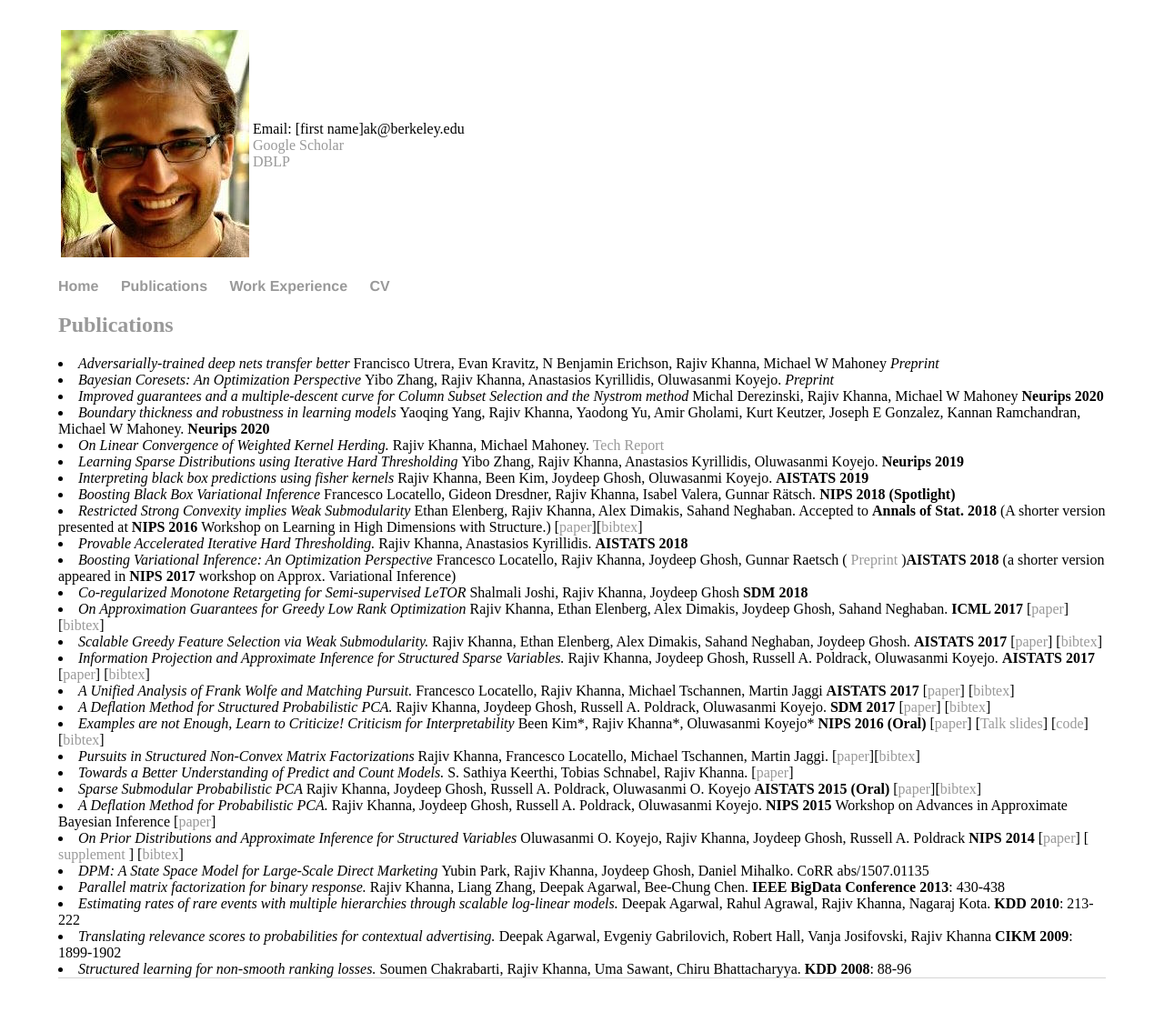
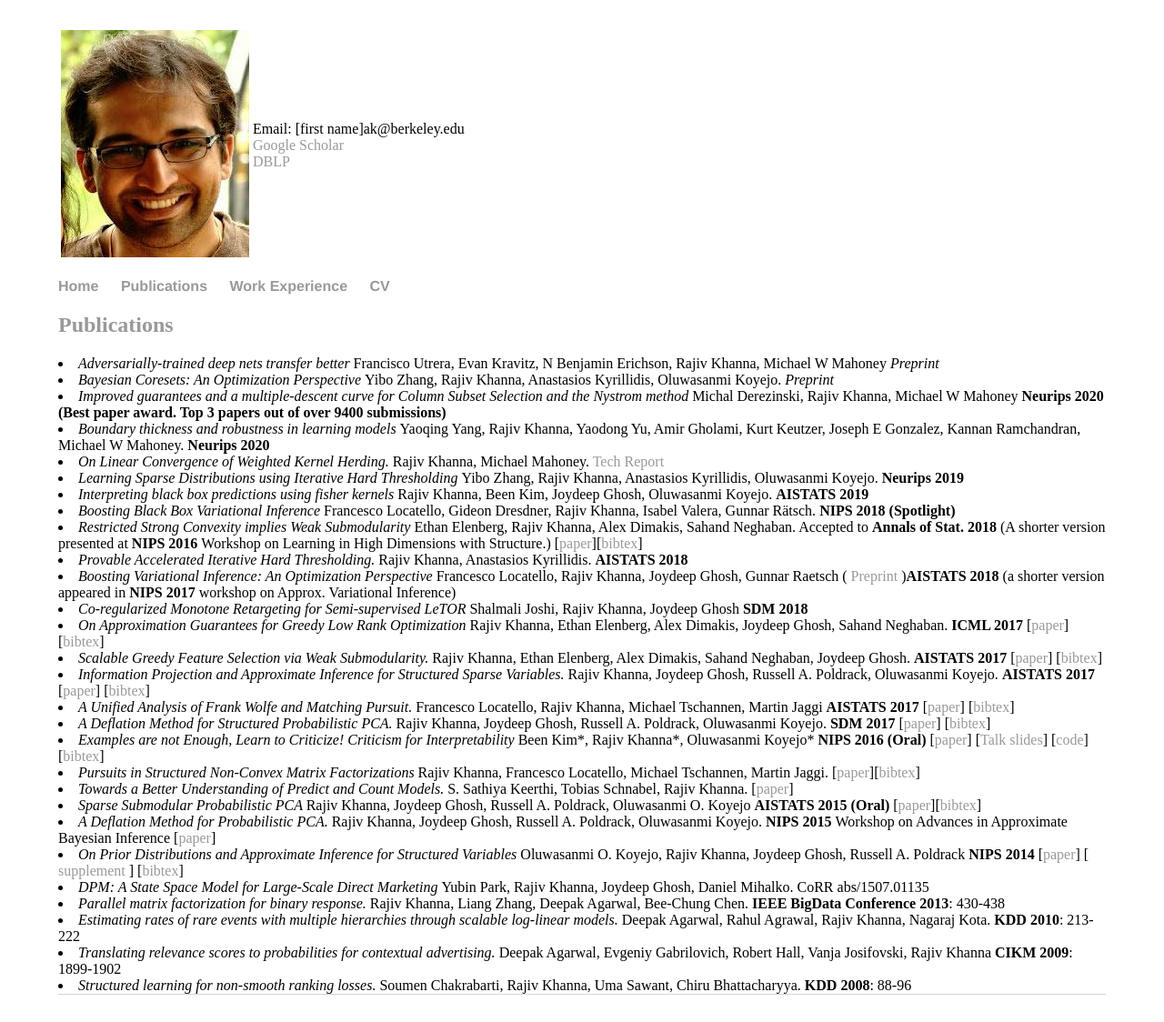
Before and after one commit to rjvak7/rjvak7.github.io, a Jekyll site: the page built from pubs.html, in a window 1280 px wide. Shown: the whole page at 91% size. Built offline with Jekyll 4.4.1, drawn with Linux system fonts in a browser that asks for light colours.

Commit message:
update pubs

```diff
--- a/pubs.html
+++ b/pubs.html
@@ -8,7 +8,7 @@ title: Rajiv Khanna -- Publications
 <h2> <a name="Pubs"> Publications </a> </h2>
 <li> <i> Adversarially-trained deep nets transfer better </i> Francisco Utrera, Evan Kravitz, N Benjamin Erichson, Rajiv Khanna, Michael W Mahoney <i>Preprint</i> </li>
 <li> <i> Bayesian Coresets: An Optimization Perspective </i> Yibo Zhang, Rajiv Khanna, Anastasios Kyrillidis, Oluwasanmi Koyejo. <i>Preprint</i> </li>
-<li> <i> Improved guarantees and a multiple-descent curve for Column Subset Selection and the Nystrom method </i> Michal Derezinski, Rajiv Khanna, Michael W Mahoney  <b> Neurips 2020 </b> </li>
+<li> <i> Improved guarantees and a multiple-descent curve for Column Subset Selection and the Nystrom method </i> Michal Derezinski, Rajiv Khanna, Michael W Mahoney  <b> Neurips 2020 (Best paper award. Top 3 papers out of over 9400 submissions) </b> </li>
 <li> <i> Boundary thickness and robustness in learning models </i> Yaoqing Yang, Rajiv Khanna, Yaodong Yu, Amir Gholami, Kurt Keutzer, Joseph E Gonzalez, Kannan Ramchandran, Michael W Mahoney. <b> Neurips 2020 </b> </li>
 <li> <i> On Linear Convergence of Weighted Kernel Herding. </i> Rajiv Khanna, Michael Mahoney. <a href="https://arxiv.org/abs/1907.08410"> Tech Report</a> </li>
 <li> <i> Learning Sparse Distributions using Iterative Hard Thresholding </i> Yibo Zhang, Rajiv Khanna, Anastasios Kyrillidis, Oluwasanmi Koyejo. <b> Neurips 2019 </b> </li>
```
